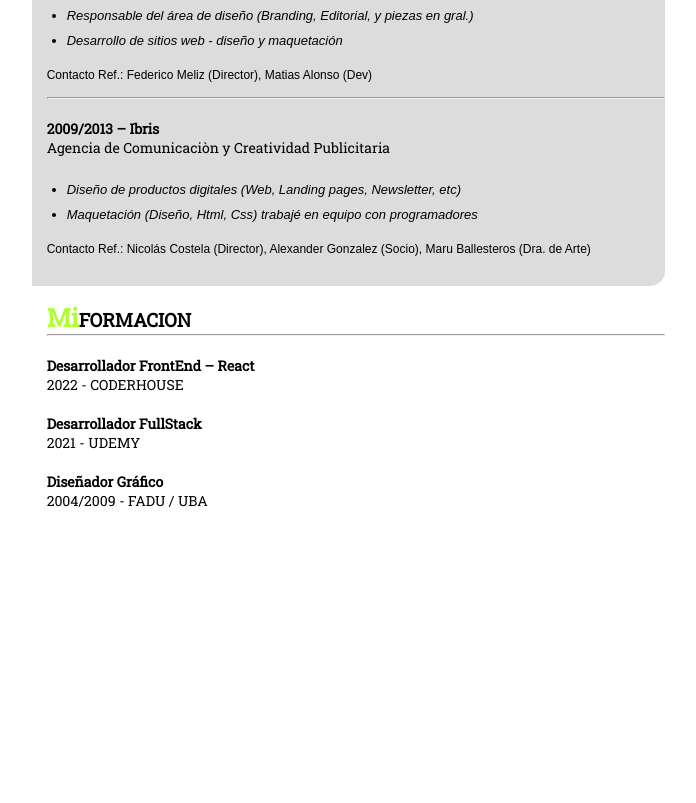
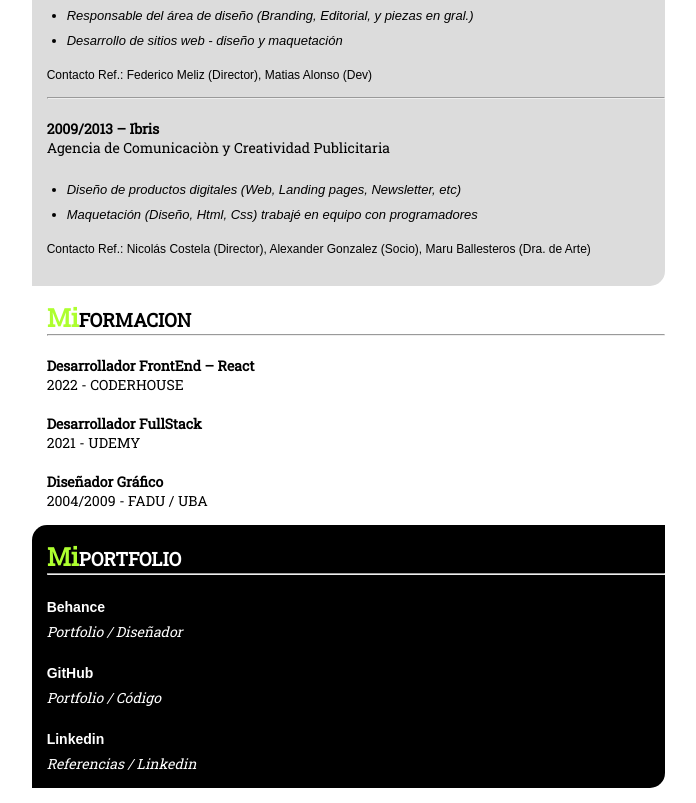
Before and after one commit to matiCusmai/cv, a plain HTML site: page index.html in a window 1280 px wide. Shown: the part 1597-2400 px from the top of the page, without its empty margins (450-1146 px from the left). Before the commit the page ends 2137 px from the top, so only its background shows below. Drawn offline with Linux system fonts and the light colour scheme.

Commit message:
links-portfolio

```diff
--- a/index.html
+++ b/index.html
@@ -18,12 +18,12 @@
     <header class="header">
         <h1>matiCusmai > <span>CV</span></h1>
         <div class="redes">
-            <div title="Linkedin" class="icon__rrss"><a href="https://www.linkedin.com/in/maticusmai/" target="_blank"><img
-                        src="img/lilnkedin.png" alt="linkedin"></a></div>
-            <div title="Github" class="icon__rrss"><a href="https://github.com/matiCusmai" target="_blank"><img src="img/github.png"
-                        alt="github"></a></div>
-            <div title="Portfolio - Behance" class="icon__rrss"><a href="https://www.behance.net/maticusmai" target="_blank"><img
-                        src="img/behance.png" alt="behance"></a></div>
+            <div title="Linkedin" class="icon__rrss"><a href="https://www.linkedin.com/in/maticusmai/"
+                    target="_blank"><img src="img/lilnkedin.png" alt="linkedin"></a></div>
+            <div title="Github" class="icon__rrss"><a href="https://github.com/matiCusmai" target="_blank"><img
+                        src="img/github.png" alt="github"></a></div>
+            <div title="Portfolio - Behance" class="icon__rrss"><a href="https://www.behance.net/maticusmai"
+                    target="_blank"><img src="img/behance.png" alt="behance"></a></div>
         </div>
     </header>
 
@@ -54,7 +54,8 @@
             <div class="box">
                 <h3><span>Mi</span>OBJETIVO</h3>
                 <hr>
-                <p>Mi objetivo es posicionarme en una empresa (nacional - multinacional) en el área de Diseño / Comunicación / Desarrollo,
+                <p>Mi objetivo es posicionarme en una empresa (nacional - multinacional) en el área de Diseño /
+                    Comunicación / Desarrollo,
                     contribuyendo así a la satisfacción de usuarios y clientes.
                     <br>
                     Quiero formar parte de un equipo, me interesa aportar ideas y conocimientos
@@ -67,7 +68,8 @@
                 <p>Diseñador gráfico de profesión, trabajé en distintas agencias de publicidad y estudios de
                     comunicación gráfica, realizando piezas de branding, packaging, publicidad, editorial...
                 </p>
-                <p> En 2011 comencé a diseñar sitios web, utilizando herramientas como photoshop e illustrator, luego los maquetaba (HTML y
+                <p> En 2011 comencé a diseñar sitios web, utilizando herramientas como photoshop e illustrator, luego
+                    los maquetaba (HTML y
                     CSS) y finalmente se lo pasaba a un programador cuando se trataba de sitios dinámicos.
                 </p>
                 <p>
@@ -76,8 +78,10 @@
                 </p>
                 <p>
                     Fue recién a partir del 2020 que decidí capacitarme en programación y tecnologías tales como
-                    HTML, CSS, JavaScript y React, consumo de APIs, base de datos (Firebase), etc… <br>y al ver todo lo que se podía
-                    hacer con ello aprobeché mi entusiasmo para continuar en el desarrollo de Apps y Web, aunque no tengo tanta experiencia laboral como programador.
+                    HTML, CSS, JavaScript y React, consumo de APIs, base de datos (Firebase), etc… <br>y al ver todo lo
+                    que se podía
+                    hacer con ello aprobeché mi entusiasmo para continuar en el desarrollo de Apps y Web, aunque no
+                    tengo tanta experiencia laboral como programador.
                 </p>
                 <p>
                     Ahora sigo expandiendo mis conocimientos y buscando nuevas experiencias de trabajo que contribuyan a
@@ -117,7 +121,8 @@
                 <hr>
                 <div>
                     <h4> <strong>2017/actual – Freelancer </strong>
-                       <br> (Clientes propios y agencias)</h4>
+                        <br> (Clientes propios y agencias)
+                    </h4>
                     <ul>
                         <li>Desarrollo de sitios web y app (responsive y mobile first)</li>
                         <li>Diseño gráfico - Branding - Pop – Packaging - Otros</li>
@@ -127,7 +132,8 @@
                 </div>
                 <div>
                     <h4> <strong>2013/2017 - Digital Dots </strong>
-                       <br>Estudio de diseño y desarrollo multimedia</h4>
+                        <br>Estudio de diseño y desarrollo multimedia
+                    </h4>
                     <ul>
                         <li>Responsable del área de diseño (Branding, Editorial, y piezas en gral.)</li>
                         <li>Desarrollo de sitios web - diseño y maquetación</li>
@@ -137,7 +143,8 @@
                 </div>
                 <div>
                     <h4> <strong>2009/2013 – Ibris</strong>
-                       <br>Agencia de Comunicaciòn y Creatividad Publicitaria</h4>
+                        <br>Agencia de Comunicaciòn y Creatividad Publicitaria
+                    </h4>
                     <ul>
                         <li>Diseño de productos digitales (Web, Landing pages, Newsletter, etc)</li>
                         <li>Maquetación (Diseño, Html, Css) trabajé en equipo con programadores</li>
@@ -150,11 +157,25 @@
                 <h3><span>Mi</span>FORMACION</h3>
                 <hr>
                 <h4> <strong>Desarrollador FrontEnd – React</strong>
-                    <br>2022 - CODERHOUSE</h4>
+                    <br>2022 - CODERHOUSE
+                </h4>
                 <h4><strong>Desarrollador FullStack</strong>
-                    <br>2021 - UDEMY</h4>
+                    <br>2021 - UDEMY
+                </h4>
                 <h4> <strong>Diseñador Gráfico</strong>
-                   <br> 2004/2009 - FADU / UBA</h4>
+                    <br> 2004/2009 - FADU / UBA
+                </h4>
+            </div>
+            <div class="box bg-black">
+                <h3><span>Mi</span>PORTFOLIO</h3>
+                <hr>
+                <p><strong>Behance</strong></p>
+                <a class="link__col-w" href="https://www.behance.net/maticusmai" target="_blank">Portfolio / Diseñador</a>
+                <p><strong>GitHub</strong></p>
+                <a class="link__col-w" href="https://github.com/matiCusmai" target="_blank">Portfolio / Código</a>
+                <br>
+                <p><strong>Linkedin</strong></p>
+                <a class="link__col-w" href="https://github.com/matiCusmai" target="_blank">Referencias / Linkedin</a>
             </div>
         </div>
     </main>
--- a/styles.css
+++ b/styles.css
@@ -119,7 +119,13 @@ h3 span{
     text-decoration: none;
     color: black;
 }
-
+.link__col-w {
+    font-size: 14px;
+    font-weight: 400;
+    font-style: italic;
+    text-decoration: none;
+    color: rgb(255, 255, 255);
+}
 
 
 
@@ -166,6 +172,12 @@ h5 {
     font-size: 12px;
     font-weight: 400;
 }
+.bg-black {
+    background-color: black;
+    color: white;
+    border-radius: 15px 0 15px 0;
+
+}
 
 @media (max-width:500px) {
     .section {
```
